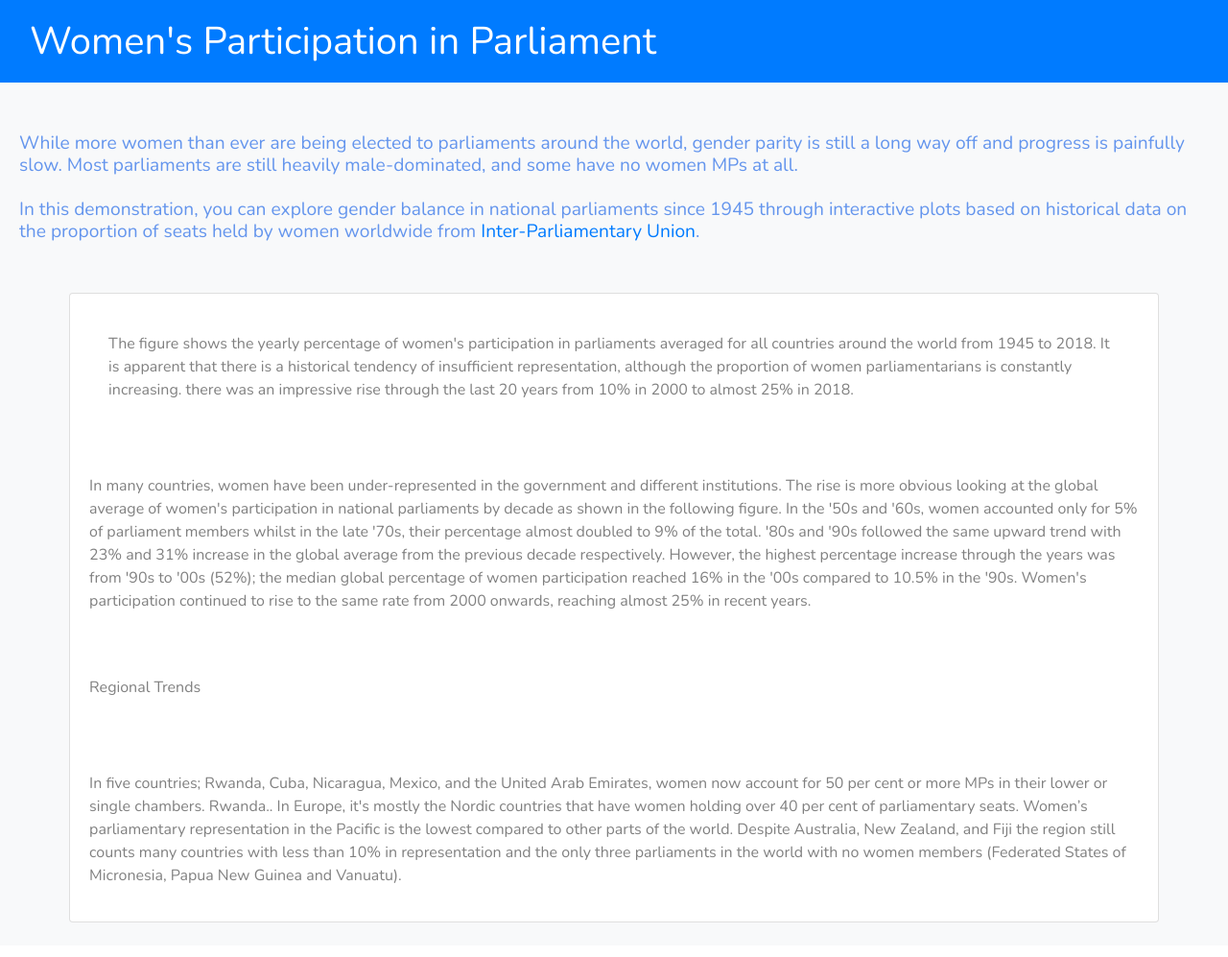
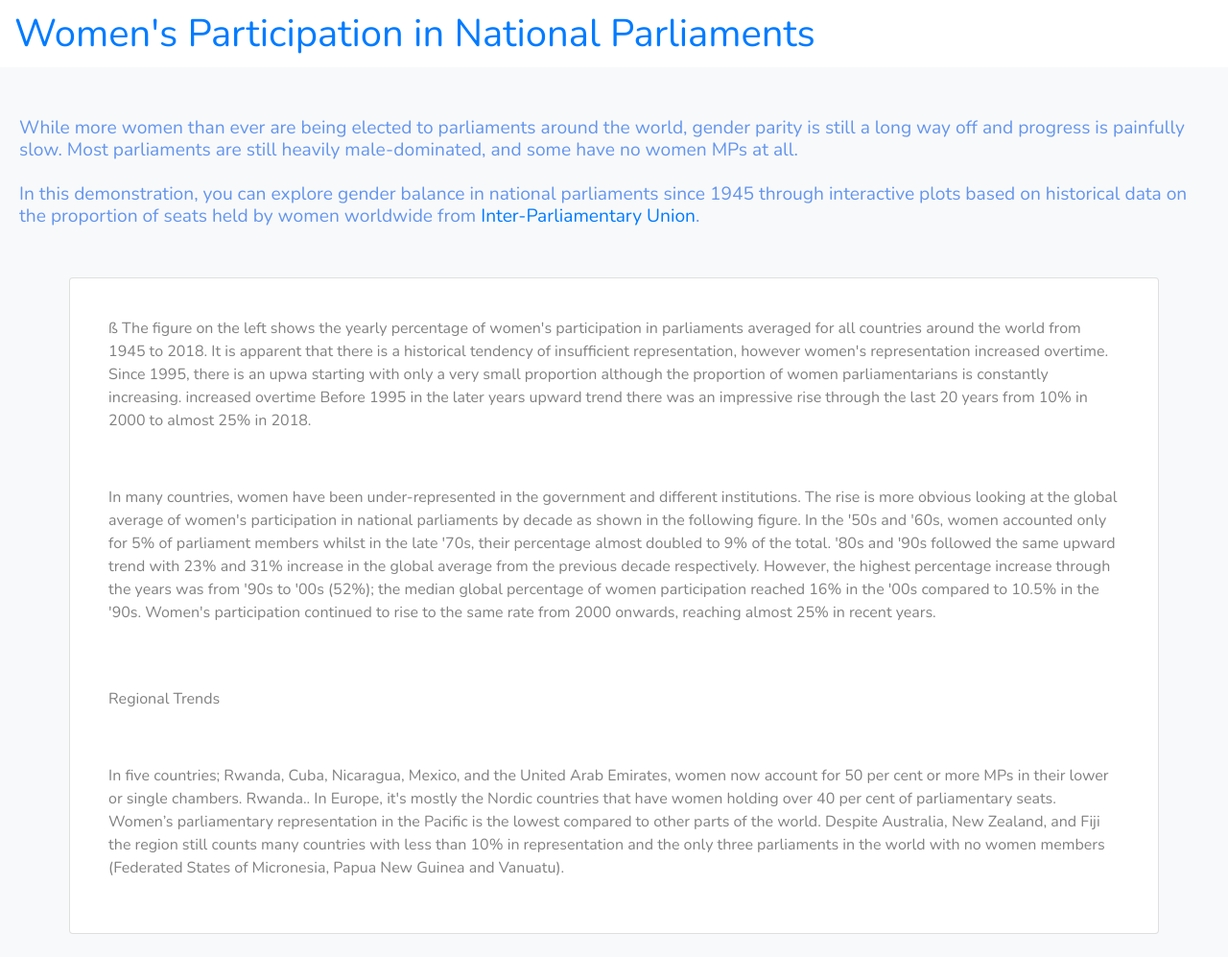
Before and after one commit to Mafaldim/women-in-parliament, a Flask app: page / in a window 1280 px wide. Shown: the whole page at 96% size. Before the commit the page ends 961 px from the top, so only its background shows below. Run offline with Flask 2, Linux system fonts and the light colour scheme; some libraries are stand-ins or nearby versions.

Commit message:
updated text

```diff
--- a/flaskapp/application/templates/index.html
+++ b/flaskapp/application/templates/index.html
@@ -17,14 +17,22 @@
     <div class="card m-auto" style="width: 90%">
         <div class="card-body">
             <div class="container0">
-                <p class="text0">
-                    The figure shows the yearly percentage of women's participation in parliaments averaged for all countries
-                    around the world from 1945 to 2018. It is apparent that there is a historical tendency of insufficient representation,
+                <p class="text0">ß
+                    The figure on the left shows the yearly percentage of women's participation in parliaments averaged
+                    for all countries around the world from 1945 to 2018.
+                    It is apparent that there is a historical tendency of insufficient representation,
+                    however women's representation increased overtime. Since 1995, there is an upwa
+
+                    starting with only a very small proportion
                     although the proportion of women parliamentarians is constantly increasing.
+                    increased overtime
+
+                    Before 1995
+                    in the later years upward trend
 
 
                     there was an impressive rise through the last 20 years from 10% in 2000 to almost 25% in 2018.</p>
-                <div id="chart1" style="width:60%" style="float:left"></div>
+                <div id="chart1" style="width:60%" style="float:left">
             </div>
 
         </div>
--- a/flaskapp/application/templates/layout.html
+++ b/flaskapp/application/templates/layout.html
@@ -25,9 +25,10 @@
     <script src="https://code.jquery.com/jquery-3.5.1.slim.min.js" integrity="sha384-DfXdz2htPH0lsSSs5nCTpuj/zy4C+OGpamoFVy38MVBnE+IbbVYUew+OrCXaRkfj" crossorigin="anonymous"></script>
 <script src="https://cdn.jsdelivr.net/npm/bootstrap@4.5.3/dist/js/bootstrap.bundle.min.js" integrity="sha384-ho+j7jyWK8fNQe+A12Hb8AhRq26LrZ/JpcUGGOn+Y7RsweNrtN/tE3MoK7ZeZDyx" crossorigin="anonymous"></script>
 
-<nav class="navbar navbar-expand-lg navbar-dark bg-primary" style="background-color:CornflowerBlue;">
+<!--<nav class="navbar navbar-expand-lg navbar-dark bg-primary" style="background-color:CornflowerBlue;"> -->
+    <div class='bg-img'></div>
     <div class="container-fluid">
-      <a class="navbar-brand">Women's Participation in Parliament</a>
+      <a class="navbar-brand">Women's Participation in National Parliaments</a>
     </div>
 </nav>
 
```
